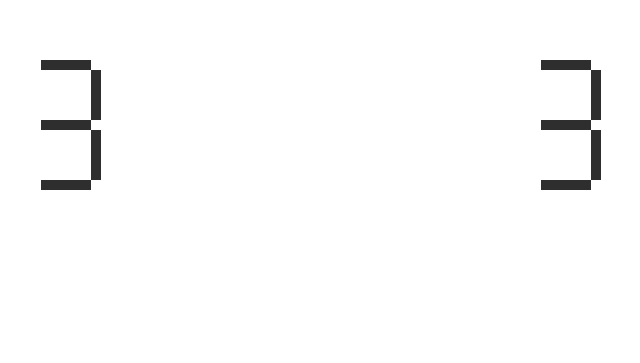
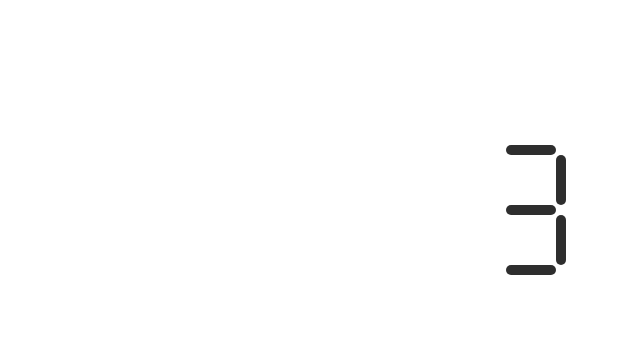
Before and after one commit to rmadhuram/clock, a plain HTML site: page index.html in a window 1280 px wide. Shown: the part 190-553 px from the top of the page, without its empty margins (109-749 px from the left). Drawn offline with Linux system fonts and the light colour scheme.

Commit message:
updated markup and code

```diff
--- a/clock.css
+++ b/clock.css
@@ -5,9 +5,9 @@ body {
   justify-content: center;
 }
 
-.clock {
-  width: 500px;
-  height: 300px;
+.seven-seg-display {
+  width: 70px;
+  height: 130px;
   position: relative;
 }
 
@@ -15,6 +15,7 @@ body {
   background-color: #ccc;
   border: #888;
   position: absolute;
+  border-radius: 5px;
 }
 
 .horiz {
--- a/clock.js
+++ b/clock.js
@@ -1,8 +1,11 @@
+function genDisplay(containerClass) {
+  let container = document.querySelector(containerClass);
+}
+
 function init() {
-
   let container = document.querySelector('.seg-container');
   container.innerHTML = `
-    <div class="clock">
+    <div class="seven-seg-display">
       <div class="seg seg-a vert off"></div>
       <div class="seg seg-b vert off"></div>
       <div class="seg seg-c horiz on"></div>
--- a/index.html
+++ b/index.html
@@ -5,16 +5,6 @@
     <link rel="stylesheet" href="clock.css">
   </head>
   <body>
-    <div class="clock">
-      <div class="seg seg-a vert off"></div>
-      <div class="seg seg-b vert off"></div>
-      <div class="seg seg-c horiz on"></div>
-      <div class="seg seg-d vert on"></div>
-      <div class="seg seg-e vert on"></div>
-      <div class="seg seg-f horiz on"></div>
-      <div class="seg seg-g horiz on"></div>
-    </div>
-
     <div class="seg-container"></div>
     <script src="clock.js"></script>
   </body>
```
